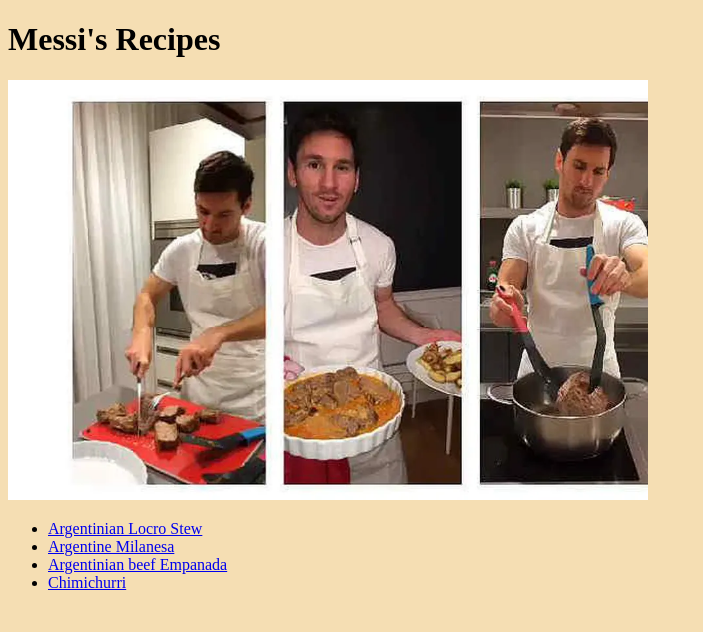
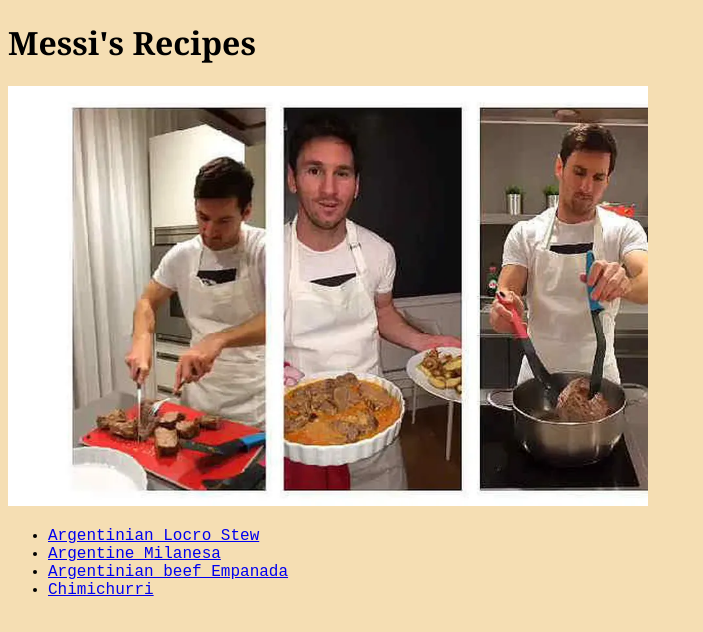
Before and after one commit to FrancoVacirca/project-top-odin-recipes, a plain HTML site: page index.html in a window 1280 px wide. Shown: the whole page, without its empty margins (0-703 px from the left). Drawn offline with Linux system fonts and the light colour scheme.

Commit message:
change h1 font-family

```diff
--- a/styles.css
+++ b/styles.css
@@ -1,5 +1,10 @@
     body {
         background-color: wheat;
+        font-family: 'Courier New';
+    }
+
+    h1 {
+        font-family: Georgia, 'Times New Roman', Times, serif;
     }
 
     #locro-li-style {
```
